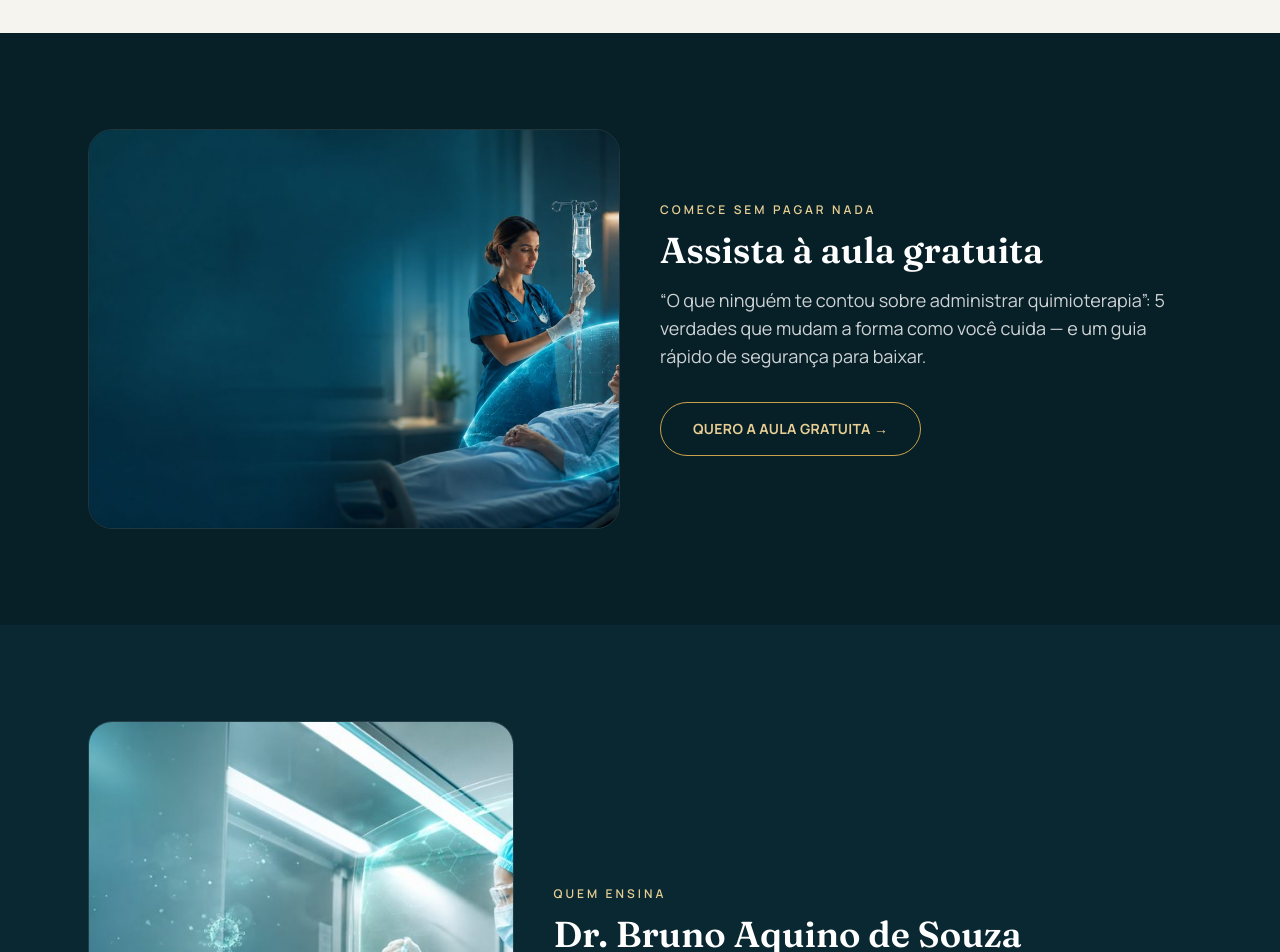
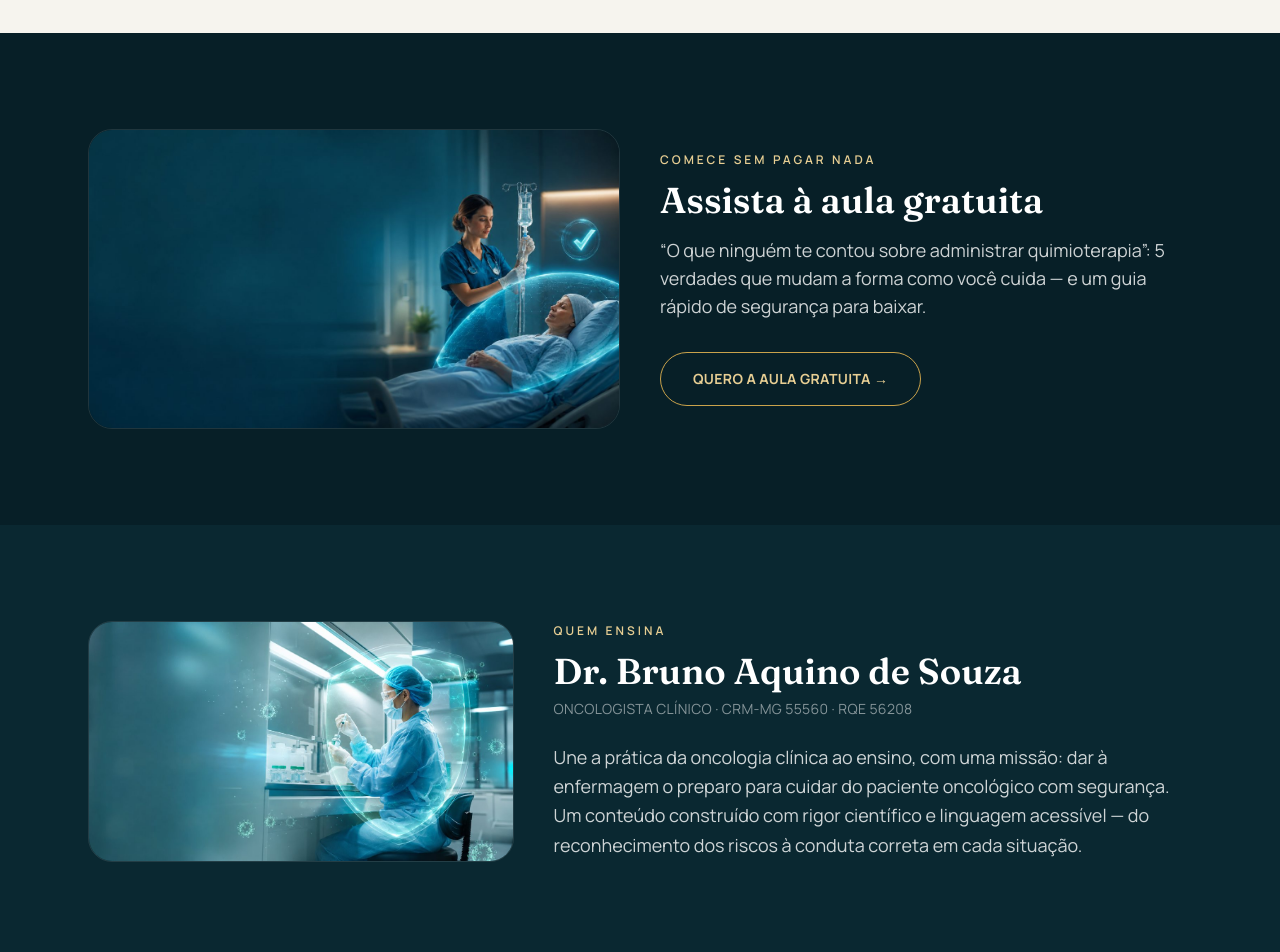
Before and after one commit to brunoaquino1985/drbrunoaquino-site, a Next.js app in the folder drbrunoaquino-site/: page /curso in a window 1280 px wide. Shown: the part 4480-5432 px from the top of the page. Built offline with nearby package versions, Linux system fonts and the light colour scheme; no server answers.

Commit message:
fix: imagens aula gratuita e professor em 16:9 (sem corte)

```diff
--- a/drbrunoaquino-site/src/app/curso/page.tsx
+++ b/drbrunoaquino-site/src/app/curso/page.tsx
@@ -249,7 +249,7 @@ export default function CursoPage() {
       <section className="bg-[#071f27] py-24">
         <div className="mx-auto grid max-w-6xl items-center gap-10 px-6 md:grid-cols-2">
           <div className="overflow-hidden rounded-3xl border border-white/10">
-            <img src="/curso/gratis.jpg" alt="" className="aspect-[4/3] w-full object-cover" />
+            <img src="/curso/gratis.jpg" alt="" className="aspect-[16/9] w-full object-cover" />
           </div>
           <div>
             <p className="text-xs font-semibold uppercase tracking-[0.25em] text-[#E7CE93]">Comece sem pagar nada</p>
@@ -274,7 +274,7 @@ export default function CursoPage() {
       <section className="bg-[#0a2831] py-24">
         <div className="mx-auto grid max-w-6xl items-center gap-10 px-6 md:grid-cols-[0.8fr_1.2fr]">
           <div className="overflow-hidden rounded-3xl border border-white/10">
-            <img src="/curso/prof.jpg" alt="Dr. Bruno Aquino de Souza" className="aspect-[3/4] w-full object-cover" />
+            <img src="/curso/prof.jpg" alt="Dr. Bruno Aquino de Souza" className="aspect-[16/9] w-full object-cover" />
           </div>
           <div>
             <p className="text-xs font-semibold uppercase tracking-[0.25em] text-[#E7CE93]">Quem ensina</p>
```
